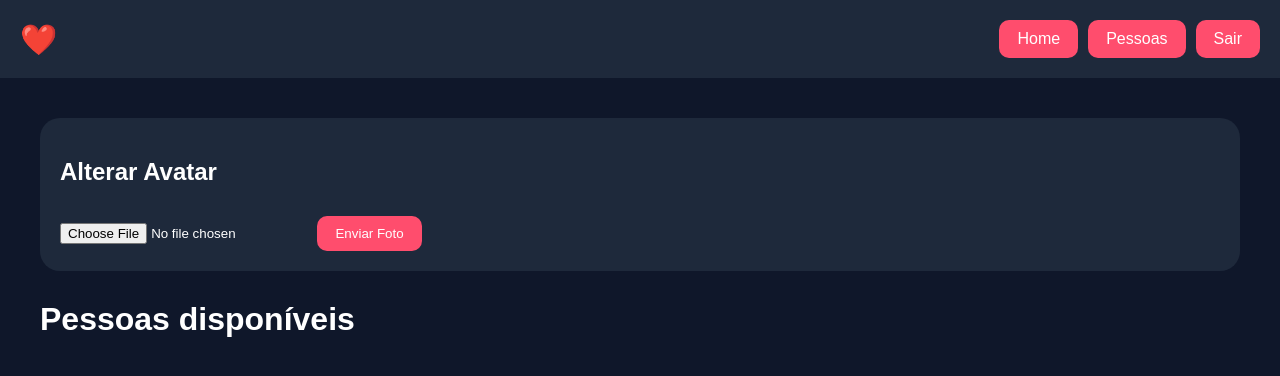
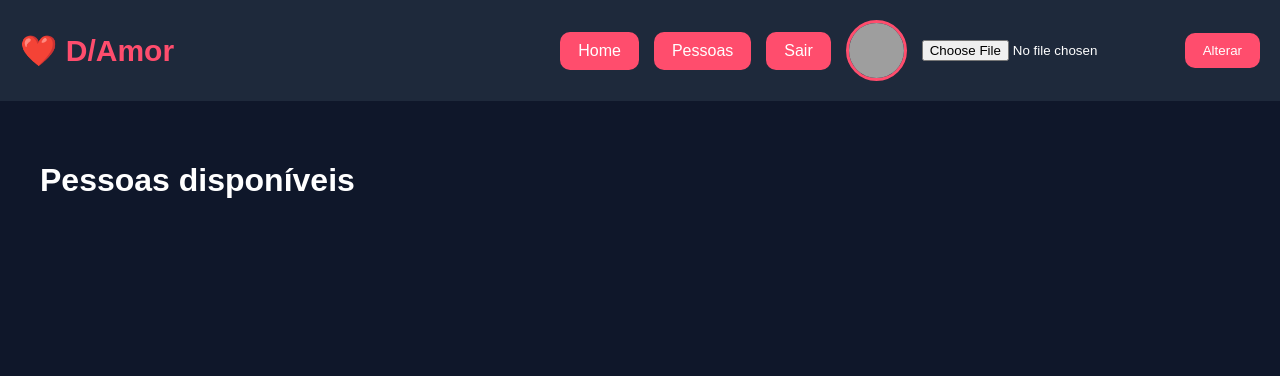
Before and after one commit to ODespertardoAmor/despertardoamor, a Flask app: template templates/home.html in a window 1280 px wide. Shown: the top 376 px of the page. Run offline with Flask 3, Linux system fonts and the light colour scheme; the template is opened without the code that fills it, so the values that code supplies are empty; grey boxes are pictures that could not be loaded.

Commit message:
Update home.html

```diff
--- a/templates/home.html
+++ b/templates/home.html
@@ -32,7 +32,8 @@
 
         .menu{
             display:flex;
-            gap:10px;
+            align-items:center;
+            gap:15px;
         }
 
         .btn{
@@ -62,14 +63,21 @@
             gap:10px;
         }
 
-        .avatar-box{
-            background:#1e293b;
-            padding:20px;
-            border-radius:20px;
-            margin-bottom:30px;
+        .avatar-user{
+            width:55px;
+            height:55px;
+            border-radius:50%;
+            object-fit:cover;
+            border:3px solid #ff4d6d;
         }
 
-        .avatar-img{
+        .avatar-form{
+            display:flex;
+            align-items:center;
+            gap:10px;
+        }
+
+        .avatar-outro{
             border-radius:50%;
             object-fit:cover;
             margin-bottom:15px;
@@ -83,7 +91,7 @@
     <div class="topo">
 
         <div class="logo">
-            ❤️
+            ❤️ D/Amor
         </div>
 
         <div class="menu">
@@ -100,23 +108,18 @@
                 Sair
             </a>
 
-        </div>
 
-    </div>
+            <img
+                src="{{ url_for('static', filename='uploads/' + usuario_logado.foto) }}"
+                class="avatar-user"
+            >
 
-
-    <div class="container">
-
-        <div class="avatar-box">
-
-            <h2 style="margin-bottom:15px;">
-                Alterar Avatar
-            </h2>
 
             <form
                 action="/upload_foto"
                 method="POST"
                 enctype="multipart/form-data"
+                class="avatar-form"
             >
 
                 <input
@@ -128,15 +131,18 @@
                 <button
                     type="submit"
                     class="btn"
-                    style="margin-top:15px;"
                 >
-                    Enviar Foto
+                    Alterar
                 </button>
 
             </form>
 
         </div>
 
+    </div>
+
+
+    <div class="container">
 
         <h1>
             Pessoas disponíveis
@@ -152,7 +158,7 @@
                 src="{{ url_for('static', filename='uploads/' + u.foto) }}"
                 width="120"
                 height="120"
-                class="avatar-img"
+                class="avatar-outro"
             >
 
             <h2>
```
